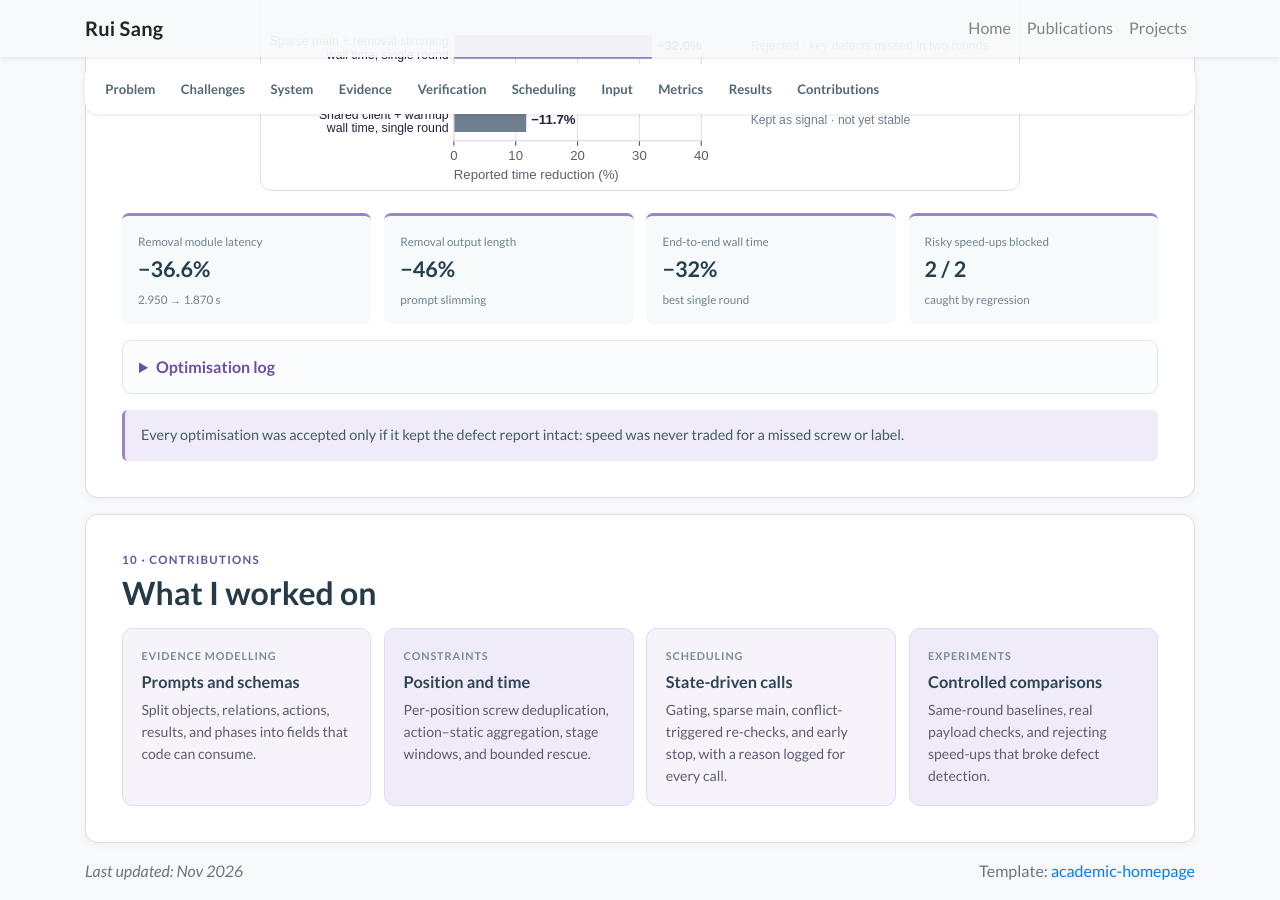
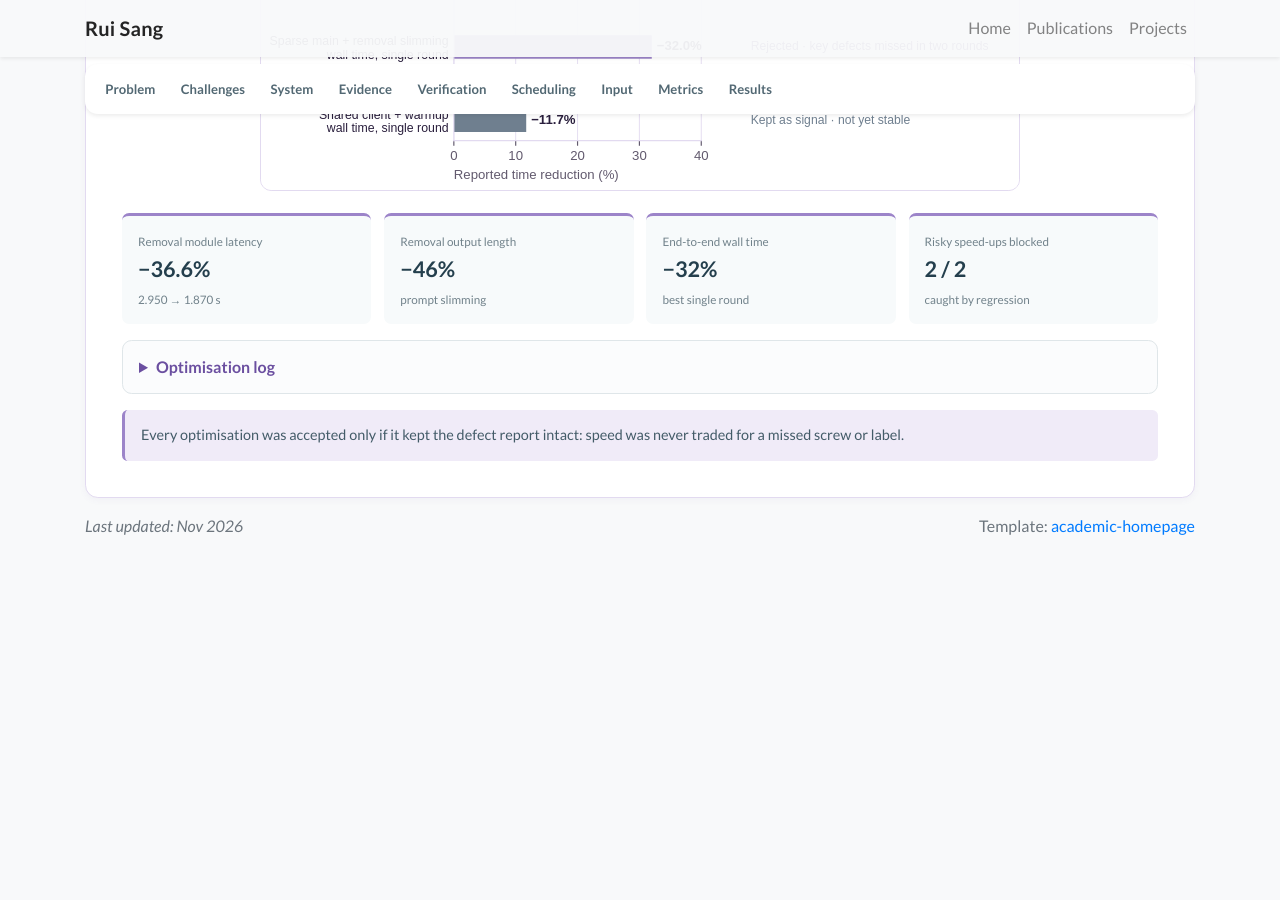
Before and after one commit to richael-sang/richael-sang.github.io, a Jekyll site: the page built from _projects/bosch-sop.md, in a window 1280 px wide and 900 px high, scrolled down 7300 px. Built offline with Jekyll 4.4.1, drawn with Linux system fonts in a browser that asks for light colours; nearby versions of some CDN libraries; a style sheet for code colours, icons or effects is not loaded; after the commit the page ends 7855 px from its top, so only the background shows below that.

Commit message:
Remove the contributions section from the Bosch page.
Co-authored-by: Cursor <cursoragent@cursor.com>

```diff
--- a/_projects/bosch-sop.md
+++ b/_projects/bosch-sop.md
@@ -73,9 +73,6 @@ section_nav:
 - id: results
   label: Results
   label_zh: 结果
-- id: contributions
-  label: Contributions
-  label_zh: 贡献
 ---
 
 <section class="project-section" id="problem">
@@ -370,30 +367,3 @@ section_nav:
     {% include i18n.html en="Every optimisation was accepted only if it kept the defect report intact: speed was never traded for a missed screw or label." zh="每项优化都必须保证缺陷报告完整才会被采用：从不以漏掉一颗螺丝或一张标签为代价换取速度。" %}
   </div>
 </section>
-
-<section class="project-section" id="contributions">
-  {% include i18n.html tag="div" class="section-kicker" en="10 · Contributions" zh="10 · 贡献" %}
-  {% include i18n.html tag="h2" en="What I worked on" zh="我负责的工作" %}
-  <div class="overview-grid">
-    <div class="overview-card">
-      {% include i18n.html tag="div" class="overview-label" en="Evidence modelling" zh="证据建模" %}
-      {% include i18n.html tag="h3" en="Prompts and schemas" zh="Prompt 与输出契约" %}
-      {% include i18n.html tag="p" en="Split objects, relations, actions, results, and phases into fields that code can consume." zh="把对象、关系、动作、结果与阶段拆成程序可读取的字段。" %}
-    </div>
-    <div class="overview-card">
-      {% include i18n.html tag="div" class="overview-label" en="Constraints" zh="约束" %}
-      {% include i18n.html tag="h3" en="Position and time" zh="位置与时间" %}
-      {% include i18n.html tag="p" en="Per-position screw deduplication, action–static aggregation, stage windows, and bounded rescue." zh="螺丝按孔位去重、动作与静态证据聚合、阶段窗口与受限补查。" %}
-    </div>
-    <div class="overview-card">
-      {% include i18n.html tag="div" class="overview-label" en="Scheduling" zh="调度" %}
-      {% include i18n.html tag="h3" en="State-driven calls" zh="按状态调用" %}
-      {% include i18n.html tag="p" en="Gating, sparse main, conflict-triggered re-checks, and early stop, with a reason logged for every call." zh="门控、稀疏 main、冲突补查与早停，每次调用都记录原因。" %}
-    </div>
-    <div class="overview-card">
-      {% include i18n.html tag="div" class="overview-label" en="Experiments" zh="实验" %}
-      {% include i18n.html tag="h3" en="Controlled comparisons" zh="受控对照" %}
-      {% include i18n.html tag="p" en="Same-round baselines, real payload checks, and rejecting speed-ups that broke defect detection." zh="同轮对照、核对真实载荷，并拒绝破坏缺陷识别的提速方案。" %}
-    </div>
-  </div>
-</section>
```
